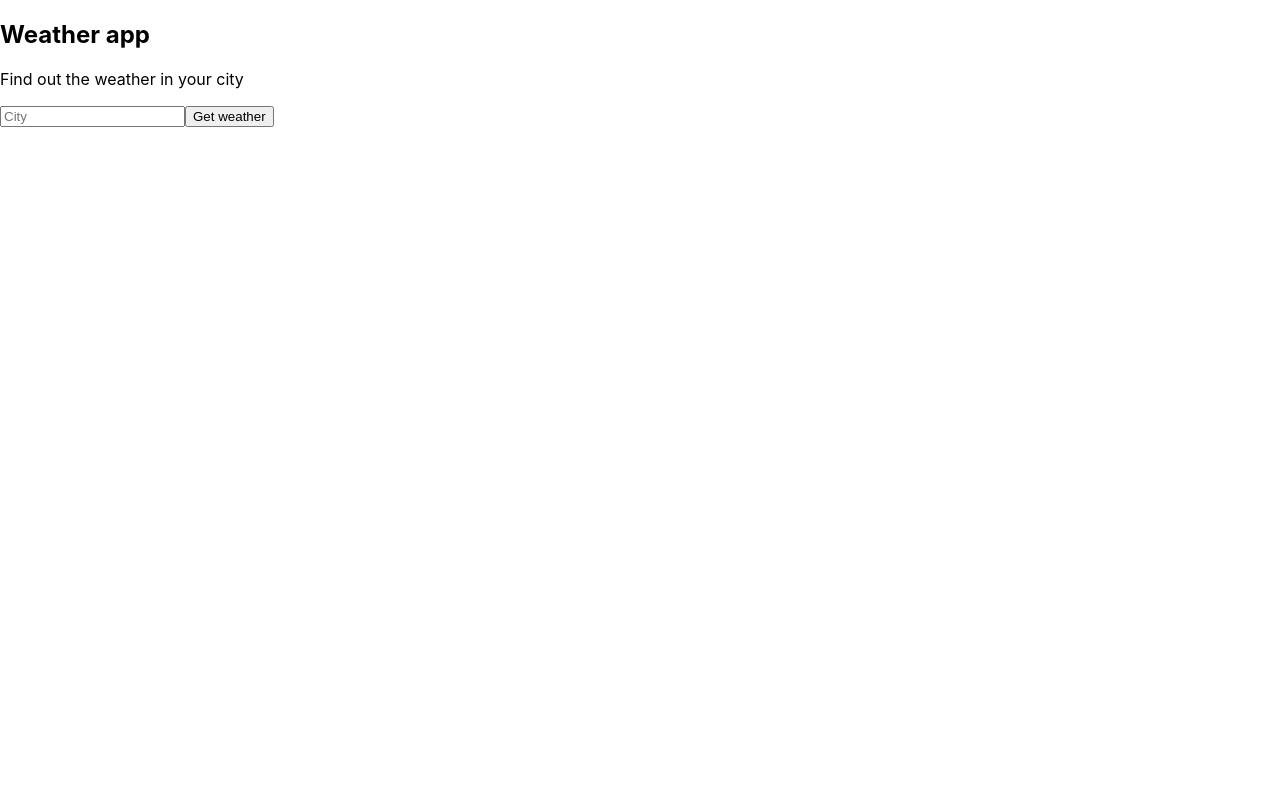
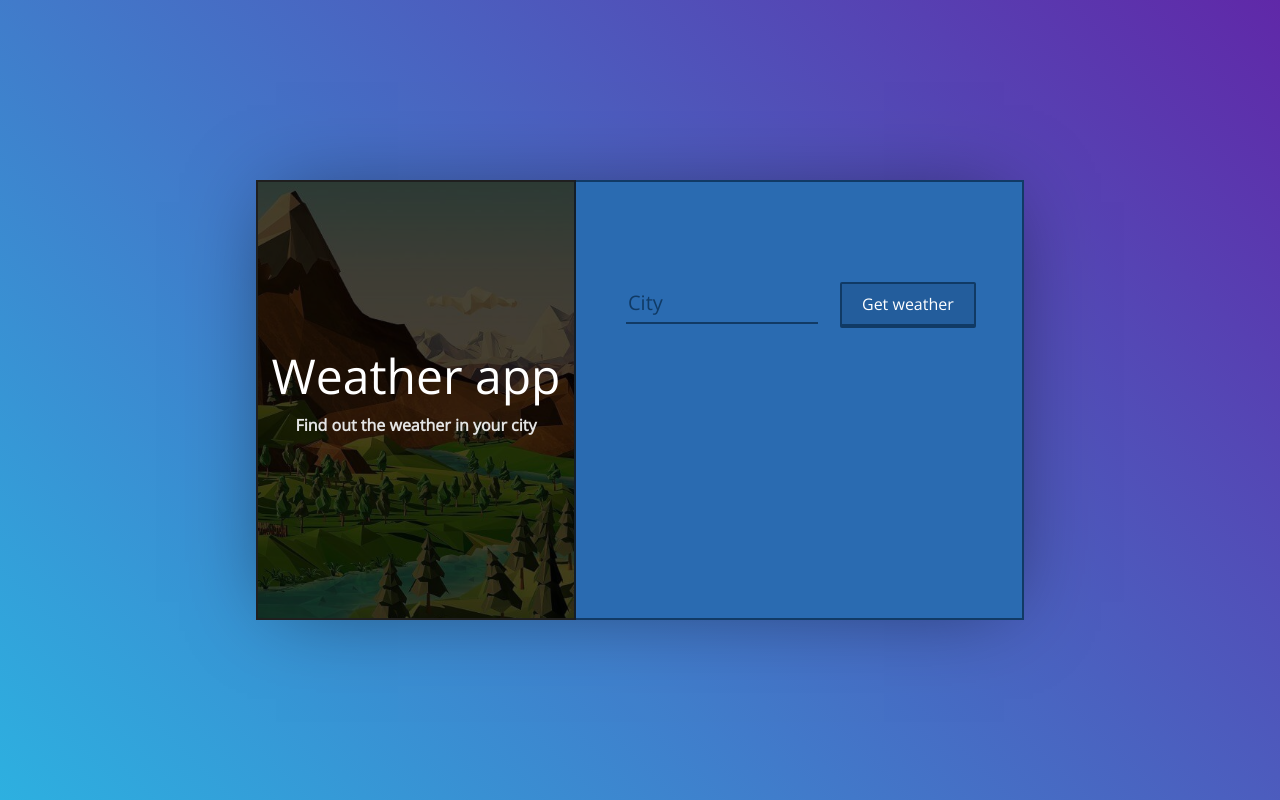
Before and after one commit to HenrikHovhannisyan/weather-forecast, a React (Create React App) app: page / in a window 1280 px wide. Built offline with nearby package versions, Linux system fonts and the light colour scheme.

Commit message:
Adding Styles

```diff
--- a/package.json
+++ b/package.json
@@ -6,6 +6,7 @@
     "@testing-library/jest-dom": "^5.16.4",
     "@testing-library/react": "^13.3.0",
     "@testing-library/user-event": "^13.5.0",
+    "bootstrap": "^5.1.3",
     "react": "^18.2.0",
     "react-dom": "^18.2.0",
     "react-scripts": "5.0.1",
--- /dev/null
+++ b/src/App.css
@@ -0,0 +1,121 @@
+@import url('https://fonts.googleapis.com/css?family=Open+Sans');
+
+body {
+  font-family: "Open Sans", serif;
+}
+
+.wrapper {
+  height: 100vh;
+  display: flex;
+  justify-content: center;
+  align-items: center;
+
+  background: rgba(45,176,224,1);
+  background: -moz-linear-gradient(45deg, rgba(45,176,224,1) 0%, rgba(96,40,168,1) 100%);
+  background: -webkit-gradient(left bottom, right top, color-stop(0%, rgba(45,176,224,1)), color-stop(100%, rgba(96,40,168,1)));
+  background: -webkit-linear-gradient(45deg, rgba(45,176,224,1) 0%, rgba(96,40,168,1) 100%);
+  background: -o-linear-gradient(45deg, rgba(45,176,224,1) 0%, rgba(96,40,168,1) 100%);
+  background: -ms-linear-gradient(45deg, rgba(45,176,224,1) 0%, rgba(96,40,168,1) 100%);
+  background: linear-gradient(45deg, rgba(45,176,224,1) 0%, rgba(96,40,168,1) 100%);
+  filter: progid:DXImageTransform.Microsoft.gradient( startColorstr='#2db0e0', endColorstr='#6028a8', GradientType=1 );
+}
+
+.main {
+  height: 55vh;
+  background: #2a6bb1;
+  box-shadow: 0px 2px 80px -20px rgba(0,0,0,0.5);
+  width: 60%;
+  margin: 0 auto;
+}
+
+.info {
+  height: 55vh;
+  background: url("./img/polygon.png") center center no-repeat;
+  background-blend-mode: multiply;
+  background-color: #484747;
+  border: 2px solid #1f1f1f;
+  border-right: 2px solid #131e29;
+  background-size: cover;
+  display: flex;
+  align-items: center;
+  justify-content: center;
+  text-align: center;
+  color: #000;
+}
+
+.form {
+  height: 55vh;
+  padding-top: 100px;
+  padding-left: 50px;
+  border-top: 2px solid #113a65;
+  border-bottom: 2px solid #113a65;
+  border-right: 2px solid #113a65;
+}
+
+input[type="text"] {
+  background-color: transparent;
+  border: 0;
+  border-bottom: solid 2px #113a65;
+  width: 50%;
+  padding-bottom: 4px;
+  color: #fff;
+  font-weight: lighter;
+  margin-bottom: 30px;
+  margin-right: 20px;
+  font-size: 20px;
+  outline: none;
+}
+
+input::-webkit-input-placeholder {
+  color: #103a65;
+}
+
+input::-moz-placeholder {
+  color: #103a65;
+}
+
+button {
+  border: 2px solid #103a65;
+  border-bottom: 4px solid #103a65;
+  padding: 8px 20px;
+  margin: 0 2px;
+  border-radius: 2px;
+  cursor: pointer;
+  background-color: #235d9c;
+  color: #fff;
+  outline: none!important;
+}
+
+button:hover {
+  border-bottom: 2px solid #103a65;
+  position: relative;
+  top: 2px;
+}
+
+button:active {
+  border-bottom: 2px solid transparent;
+  border-color: transparent;
+  position: relative;
+  top: 2px;
+}
+
+.info h2 {
+  font-size: 3em;
+  color: #fff;
+}
+
+.info p {
+  color: #e4e4e4;
+  font-weight: bold;
+}
+
+.infoWeath {
+  width: 60%;
+  font-size: 20px;
+  color: #fff;
+}
+
+.error {
+  color: #3c2204;
+  font-weight: bold;
+}
--- a/src/App.js
+++ b/src/App.js
@@ -45,15 +45,21 @@
         country: undefined,
         pressure: undefined,
         sunset: undefined,
-        error: 'Enter the name of the city',
+        error: "Enter the name of the city",
       });
     }
   };
 
   render() {
     return (
-      <>
+      <div className="wrapper">
+        <div className="main">
+        <div className="container">
+          <div className="row">
+            <div className="col-sm-5 info">
               <Info />
+            </div>
+            <div className="col-sm-7 form">
               <Form weatherMethod={this.gettingWeather} />
               <Weather
                 temp={this.state.temp}
@@ -63,7 +69,11 @@
                 sunset={this.state.sunset}
                 error={this.state.error}
               />
-      </>
+            </div>
+          </div>
+        </div>
+        </div>
+      </div>
     );
   }
 }
--- a/src/components/Weather.js
+++ b/src/components/Weather.js
@@ -1,7 +1,7 @@
 import React from "react";
 
 const Weather = props => (
-  <div>
+  <div className="infoWeath">
       {props.city && (
         <>
           <p>
@@ -12,7 +12,7 @@
           <p>Sunset: {props.sunset}</p>
         </>
       )}
-      <p>{props.error}</p>
+      <p className="error">{props.error}</p>
     </div>
 );
 
--- a/src/index.js
+++ b/src/index.js
@@ -2,6 +2,8 @@
 import ReactDOM from 'react-dom/client';
 import './index.css';
 import App from './App';
+import 'bootstrap/dist/css/bootstrap.min.css';
+import './App.css';
 import reportWebVitals from './reportWebVitals';
 
 const root = ReactDOM.createRoot(document.getElementById('root'));
```
Also changed, not shown: src/img/polygon.png (added), 1 other file (tests, documents, lock files or other folders). Lines whose indentation alone changed are shown as unchanged.
